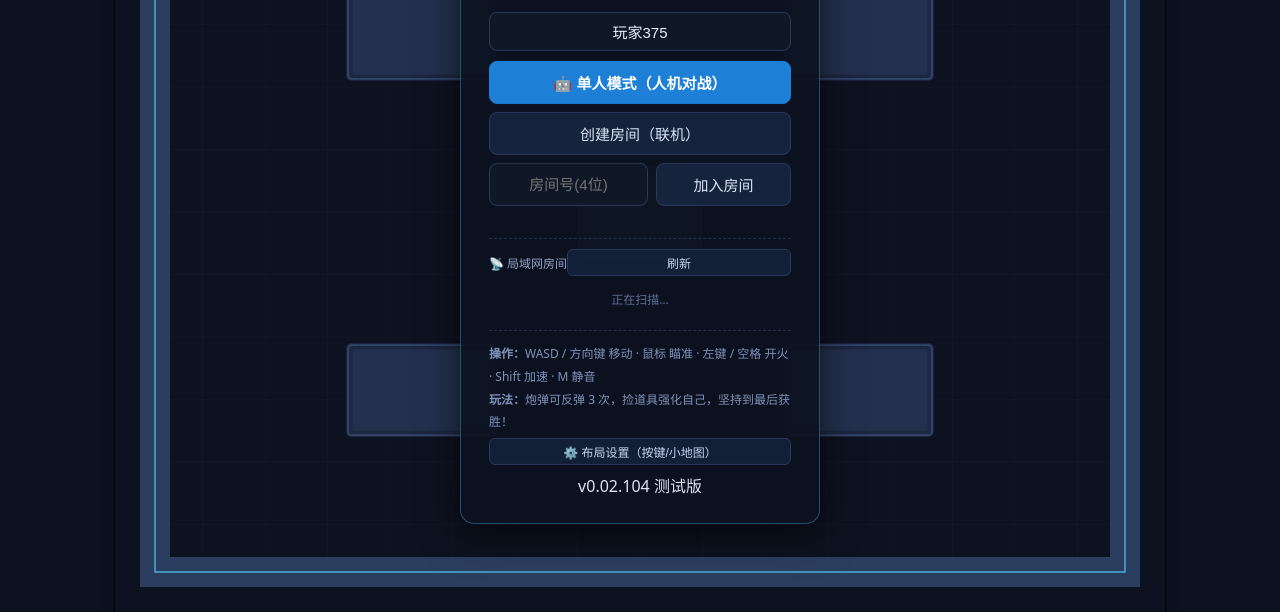
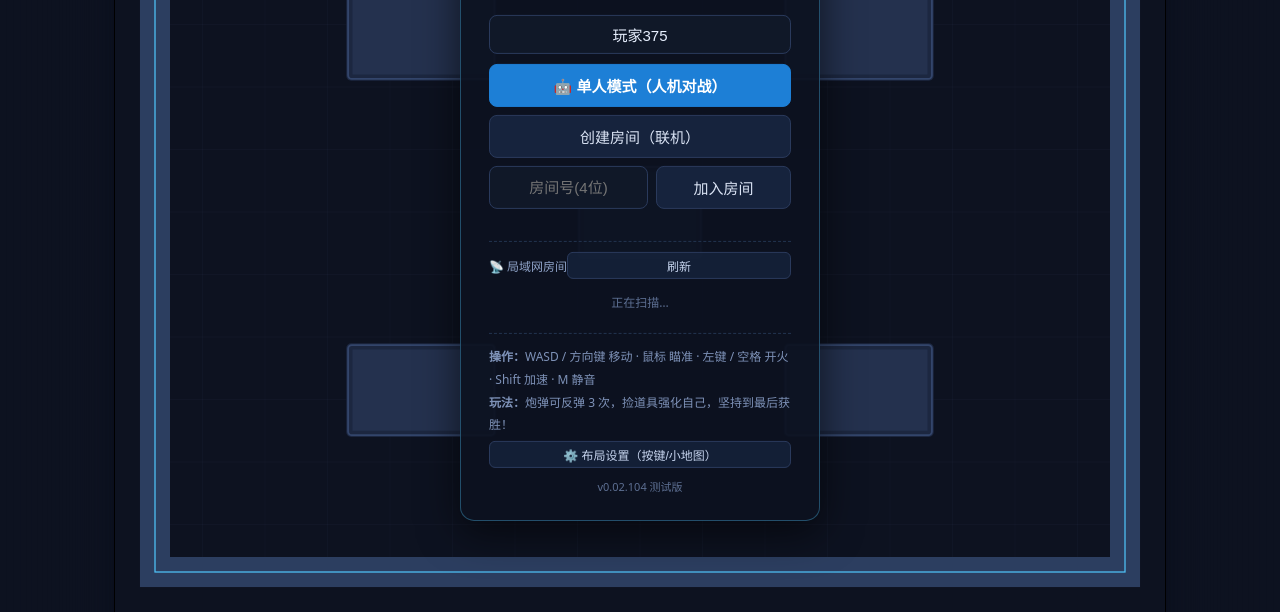
Before and after one commit to hongjiangfeng37-ops/tank-game, a website: page public/index.html in a window 1280 px wide. Shown: the part 188-800 px from the top of the page. Drawn offline with Linux system fonts and the light colour scheme.

Commit message:
version: v0.02.104 test build (104 changes); retry failed android files

```diff
--- a/public/style.css
+++ b/public/style.css
@@ -284,6 +284,7 @@ body.touch #btnLayoutGame { display: flex; }
 
 /* ---------- 布局设置 ---------- */
 #btnLayout { margin-top: 4px; }
+.ver { margin-top: 10px; font-size: 11px; color: #5d6f92; }
 #layoutPanel {
   position: fixed; left: 50%; bottom: 12px; transform: translateX(-50%); z-index: 60;
   background: rgba(10, 15, 28, 0.94); border: 1px solid #2a3a5c; border-radius: 12px;
```
